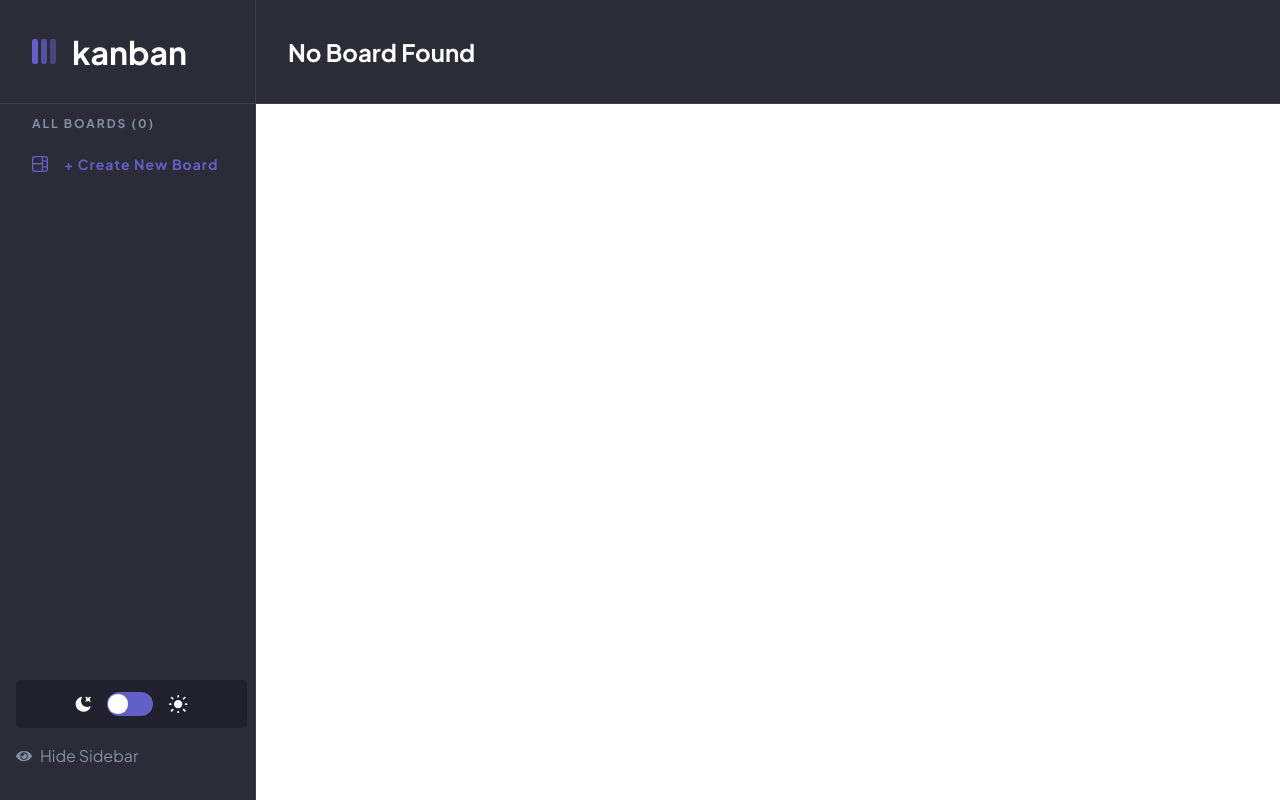
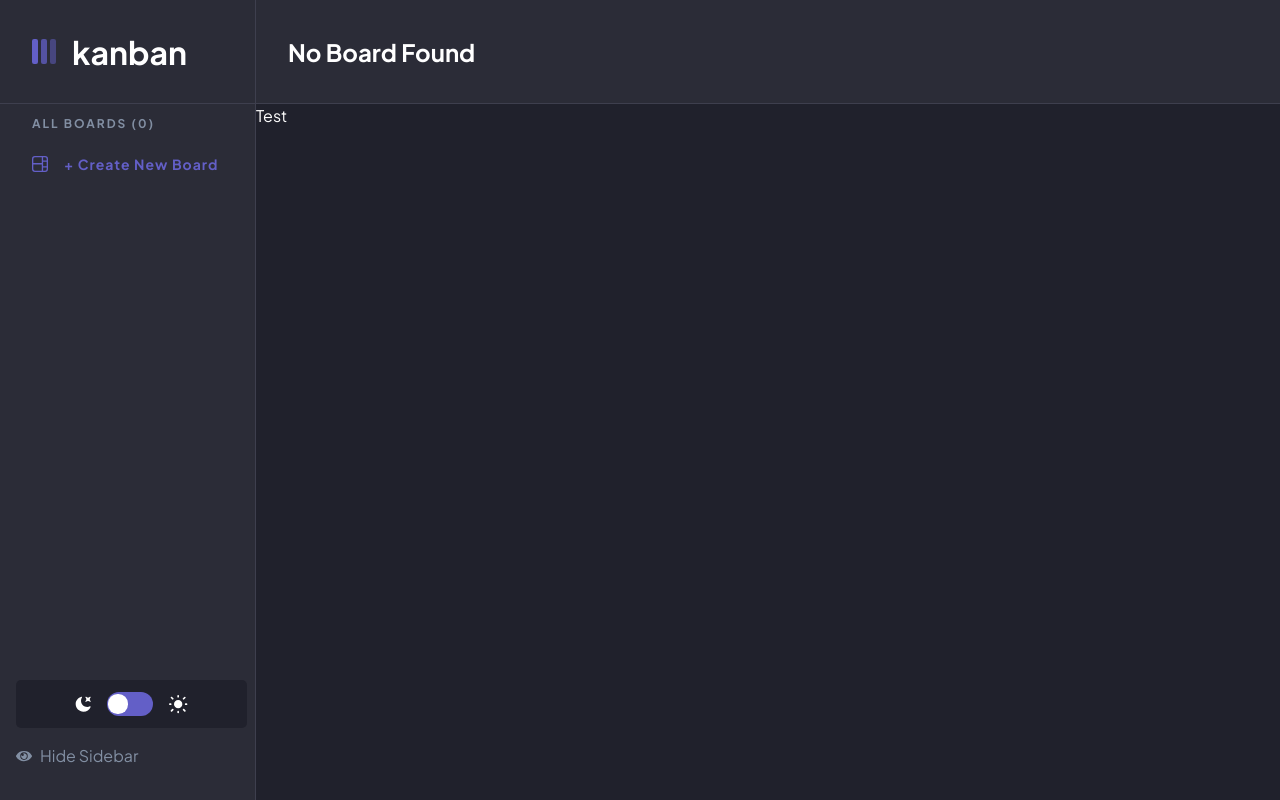
Before and after one commit to kiprop-dave/kanban-app, a React (Vite) app: page / in a window 1280 px wide. Built offline with nearby package versions, Linux system fonts and the light colour scheme.

Commit message:
synchronized slide in slide out animations

```diff
--- a/src/App.tsx
+++ b/src/App.tsx
@@ -1,15 +1,32 @@
+import { useState } from "react";
 import useAppContext from "./hooks/useAppContext";
 import S from "./App.module.css";
 import BoardModal from "./components/Modal/BoardModal";
 import SideBar from "./components/SideBar/SideBar";
 import Header from "./components/Header/Header";
+import Kanban from "./components/Kanban/Kanban";
 
 function App() {
   const { boardModal } = useAppContext();
+  const [showSideBar, setShowSideBar] = useState<boolean>(true);
+
+  const openSideBar = () => {
+    setShowSideBar(true);
+  };
+
+  const closeSideBar = () => {
+    setShowSideBar(false);
+  };
+
   return (
     <div className={S.app}>
       <Header />
-      <SideBar />
+      <SideBar
+        showSideBar={showSideBar}
+        openSideBar={openSideBar}
+        closeSideBar={closeSideBar}
+      />
+      <Kanban showSideBar={showSideBar} />
       {boardModal && <BoardModal />}
     </div>
   );
--- /dev/null
+++ b/src/components/Kanban/Kanban.module.css
@@ -0,0 +1,12 @@
+.container{
+    margin-top: 13vh;
+    margin-left: 20%;
+    display: flex;
+    min-height: calc(100vh - 13vh);
+    min-width: auto;
+    transition: margin-left 0.3s ease-in-out;
+}
+
+.hidden{
+    margin-left: 0;
+}
--- /dev/null
+++ b/src/components/Kanban/Kanban.tsx
@@ -0,0 +1,23 @@
+import S from "./Kanban.module.css";
+import useAppContext from "../../hooks/useAppContext";
+import useThemeContext from "../../hooks/useThemeContext";
+
+type KanbanProps = {
+  showSideBar: boolean;
+};
+
+const Kanban = ({ showSideBar }: KanbanProps): JSX.Element => {
+  const { theme2 } = useThemeContext();
+
+  let toggleClass = !showSideBar ? S.hidden : "";
+
+  return (
+    <>
+      <section className={`${S.container} ${theme2} ${toggleClass}`}>
+        Test
+      </section>
+    </>
+  );
+};
+
+export default Kanban;
--- a/src/components/SideBar/SideBar.module.css
+++ b/src/components/SideBar/SideBar.module.css
@@ -8,35 +8,37 @@ nav{
     flex-direction: column;
     padding-top: 0.5rem;
     border-right: solid 1px #3e3f4e;
+    transition: left 0.3s ease-in-out;
+    z-index: 5;
 }
 
 .slideOut{
-    animation: slideOut 0.3s ease;
+    left: -20%;
+    animation: slideOut 0.3s ease-in-out forwards;
 }
 
 .slideIn{
-    animation: slideIn 0.3s ease;
+    left: 0;
+    animation: slideIn 0.3s ease-in-out forwards;
 }
 
 @keyframes slideIn {
     from {
-      transform: translate3d(-100%, 0, 0);
-      visibility: visible;
+      left: -20%;
     }
 
     to {
-      transform: translate3d(0, 0, 0);
+      left: 0;
     }
 }
 
 @keyframes slideOut {
     from {
-      transform: translate3d(0, 0, 0);
+      left: 0;
     }
 
     to {
-      transform: translate3d(100%, 0, 0);
-      visibility: hidden;
+      left: -20%;
     }
 }
 
--- a/src/components/SideBar/SideBar.tsx
+++ b/src/components/SideBar/SideBar.tsx
@@ -1,4 +1,3 @@
-import { useState } from "react";
 import useAppContext from "../../hooks/useAppContext";
 import useThemeContext from "../../hooks/useThemeContext";
 import BoardName from "./BoardName";
@@ -6,14 +5,19 @@ import EyeSvg from "../EyeSvg";
 import ShowSideBar from "./ShowSideBar";
 import S from "./SideBar.module.css";
 
-const SideBar = () => {
-  const [showSideBar, setShowSideBar] = useState<boolean>(true);
+type SideBarProps = {
+  showSideBar: boolean;
+  openSideBar: () => void;
+  closeSideBar: () => void;
+};
+
+const SideBar = ({ showSideBar, openSideBar, closeSideBar }: SideBarProps) => {
   const { boards, switchActiveBoard, toggleBoardModal, activeBoard } =
     useAppContext();
   const { theme1, theme2, isLightTheme, toggleTheme } = useThemeContext();
 
   let toggleClass = isLightTheme ? S.right : "";
-  let slideTransition = !showSideBar ? S.slideOut : S.slideIn;
+  let slideTransition = showSideBar ? S.slideIn : S.slideOut;
 
   const boardElements = boards.map((board) => (
     <BoardName
@@ -25,17 +29,8 @@ const SideBar = () => {
     />
   ));
 
-  const openSideBar = () => {
-    setShowSideBar(true);
-  };
-
-  const closeSideBar = () => {
-    setShowSideBar(false);
-  };
-
   return (
     <>
-      {showSideBar ? (
       <nav className={`${theme1} ${slideTransition}`}>
         <h4 className={S.title}>ALL BOARDS ({boards.length})</h4>
         <ul className={S.boardList}>{boardElements}</ul>
@@ -75,9 +70,7 @@ const SideBar = () => {
           </button>
         </div>
       </nav>
-      ) : (
       <ShowSideBar showSideBar={openSideBar} />
-      )}
     </>
   );
 };
```
Lines whose indentation alone changed are shown as unchanged.
